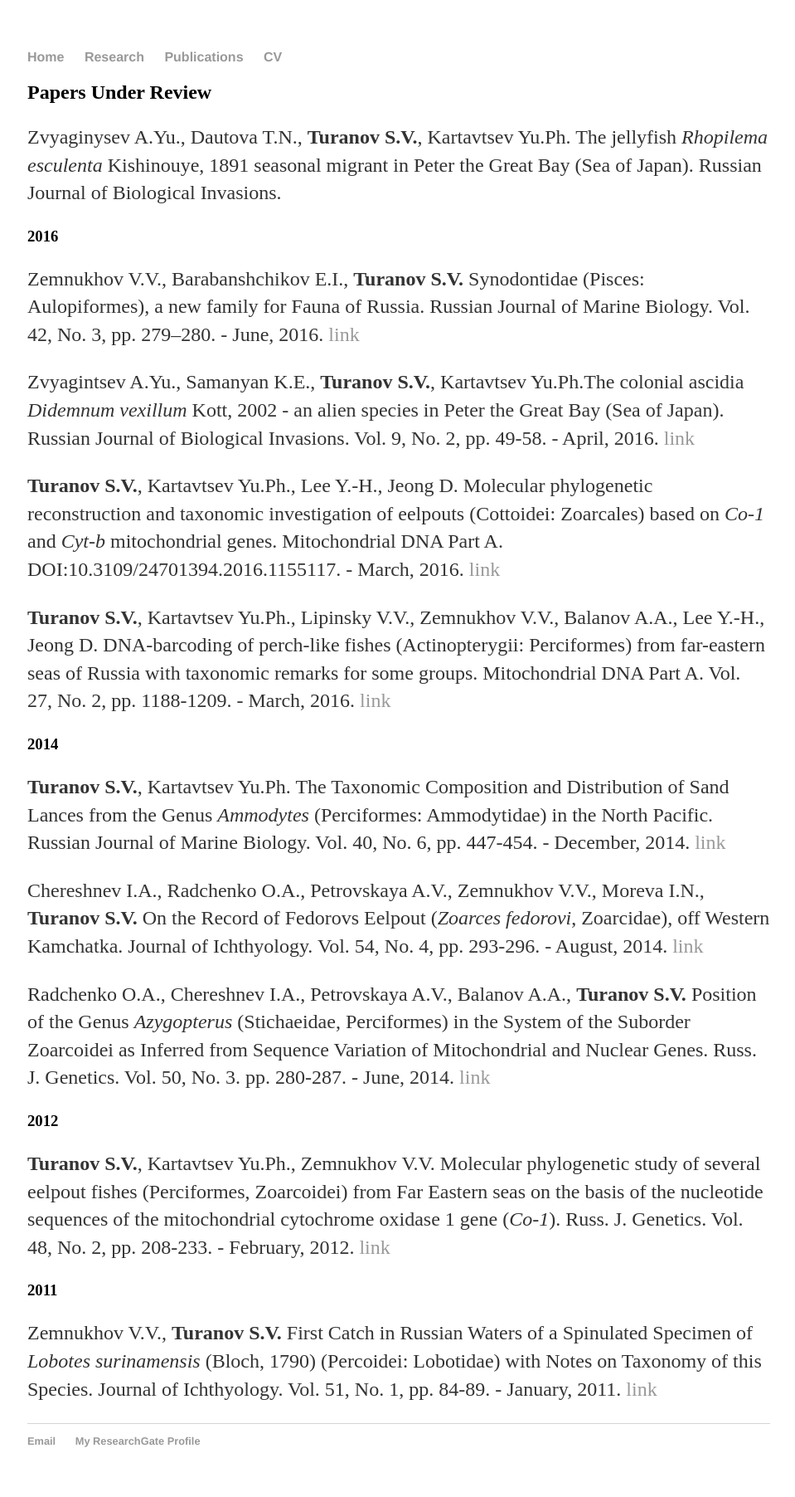
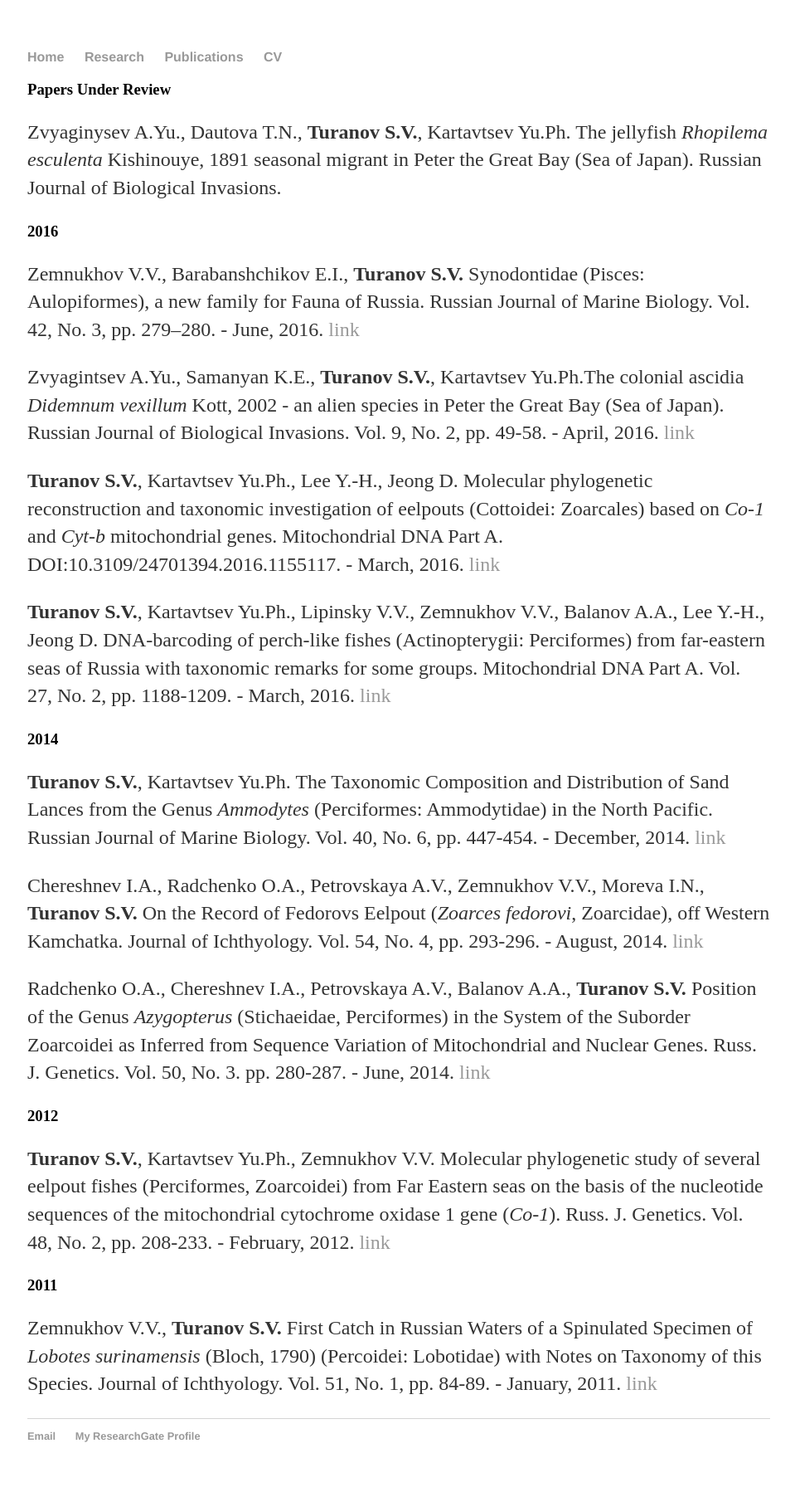
Before and after one commit to Sturcoal/Sturcoal.github.io, a Jekyll site: the page built from Publications.html, in a window 1280 px wide. Shown: the whole page at 83% size, without its empty margins (159-1118 px from the left). Built offline with Jekyll 4.4.1, drawn with Linux system fonts in a browser that asks for light colours.

```diff
--- a/Publications.html
+++ b/Publications.html
@@ -3,7 +3,7 @@ layout: default
 title: Sergei Turanov
 ---
 <div class="blurb">
-	<h2>Papers Under Review</h2>
+	<h3>Papers Under Review</h3>
 	<p>Zvyaginysev A.Yu., Dautova T.N., <b>Turanov S.V.</b>, Kartavtsev Yu.Ph. The jellyfish <i>Rhopilema esculenta</i> Kishinouye, 1891 seasonal migrant in Peter the Great Bay (Sea of Japan). Russian Journal of Biological Invasions.<p>
 	<h3>2016</h3>
 	<p>Zemnukhov V.V., Barabanshchikov E.I., <b>Turanov S.V.</b> Synodontidae (Pisces: Aulopiformes), a new family for Fauna of Russia. Russian Journal of Marine Biology. Vol. 42, No. 3, pp. 279–280. - June, 2016. <a href="http://link.springer.com/article/10.1134/S1063074016030111">link</a><p>
```
